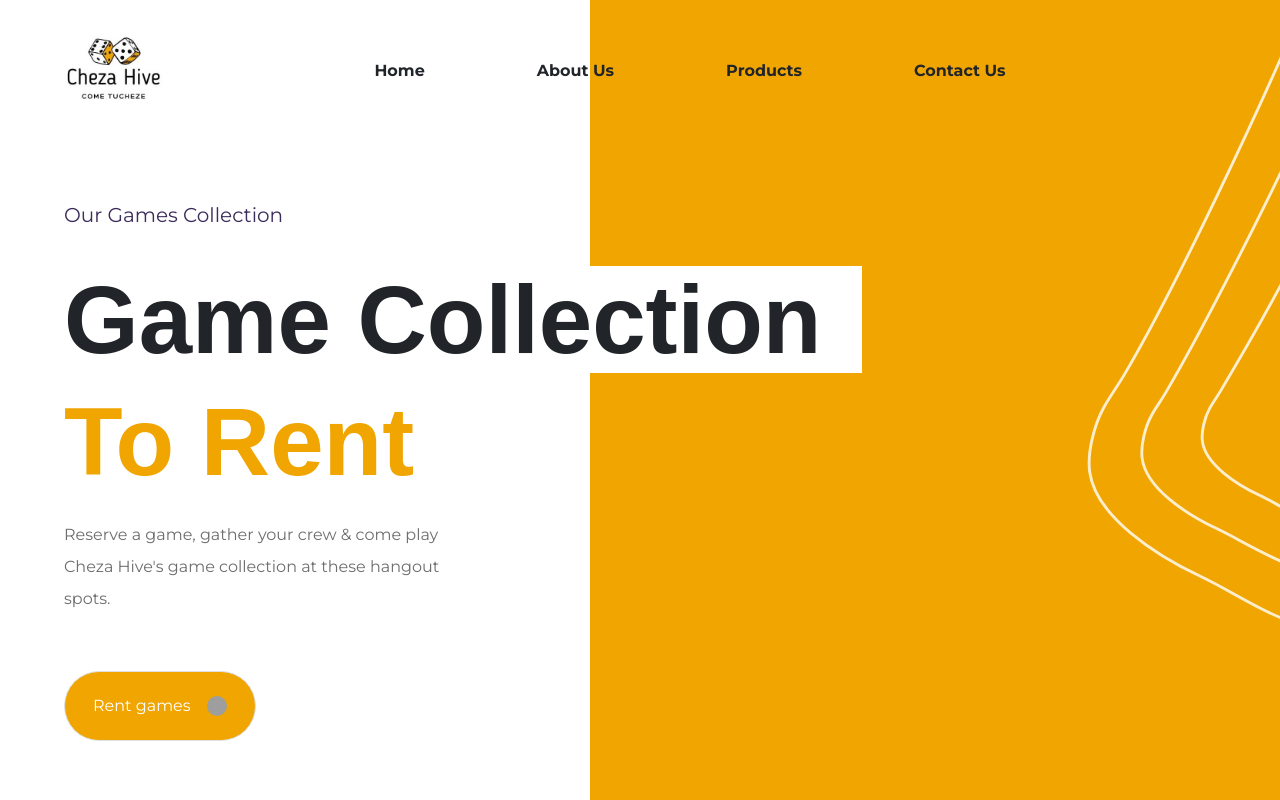
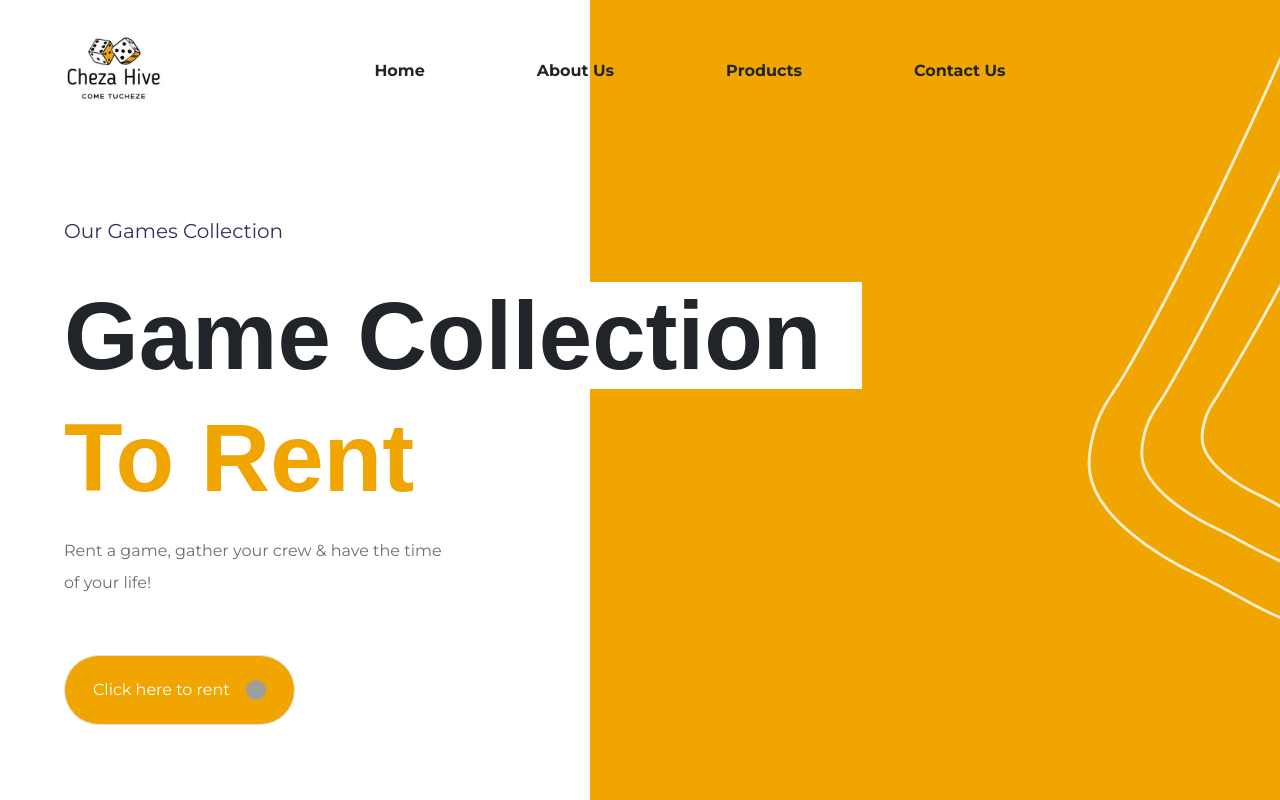
Before and after one commit to ndutagrace25/chezagame, a React (Vite) app: page / in a window 1280 px wide. Shown: the top 800 px of the page. Built offline with nearby package versions, Linux system fonts and the light colour scheme; grey boxes are pictures that could not be loaded; a web font is replaced by a local one.

Commit message:
added some changes

```diff
--- a/src/sections/Footer.tsx
+++ b/src/sections/Footer.tsx
@@ -19,8 +19,7 @@ const Footer = () => {
             />
           </a>
           <p className="mt-6 text-base leading-7 font-montserrat text-white-400 sm:max-w-sm">
-            Reserve a game, gather your crew & come play Cheza Hive's game
-            collection at these hangout spots.
+          Rent a game, gather your crew & have the time of your life!
           </p>
           <div className="flex items-center gap-5 mt-8">
             {socialMedia.map((icon) => (
--- a/src/sections/Hero.tsx
+++ b/src/sections/Hero.tsx
@@ -20,18 +20,17 @@ const Hero = () => {
           <span className="yellow-text inline-block mt-3">To Rent</span>
         </h1>
         <p className="font-montserrat text-slate-gray text-lg leading-8 mt-6 mb-14 sm:max-w-sm">
-          Reserve a game, gather your crew & come play Cheza Hive's game
-          collection at these hangout spots.
+          Rent a game, gather your crew & have the time of your life!
         </p>
         <Button
-          label="Rent games"
+          label="Click here to rent"
           iconURL={arrowRight}
           backgroundColor="yellow-btn"
           textColor="text-white"
           dataToggle="modal"
           dataTarget="#rentModal"
         />
-        <RentModal id="rentModal"/>
+        <RentModal id="rentModal" />
       </div>
       <div className="relative flex-1 flex justify-center items-center xl:min-h-screen max-xl:py-40 bg-primary bg-hero bg-cover bg-center"></div>
     </section>
```
